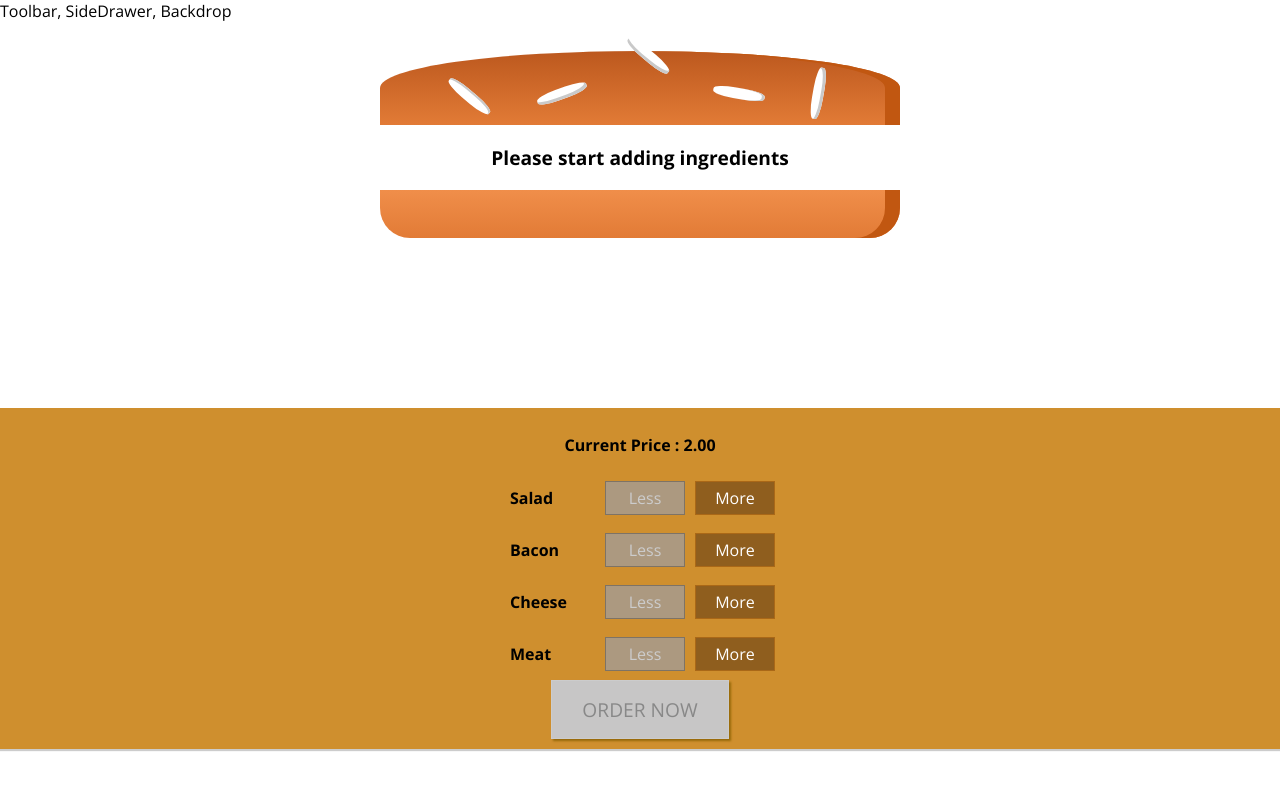
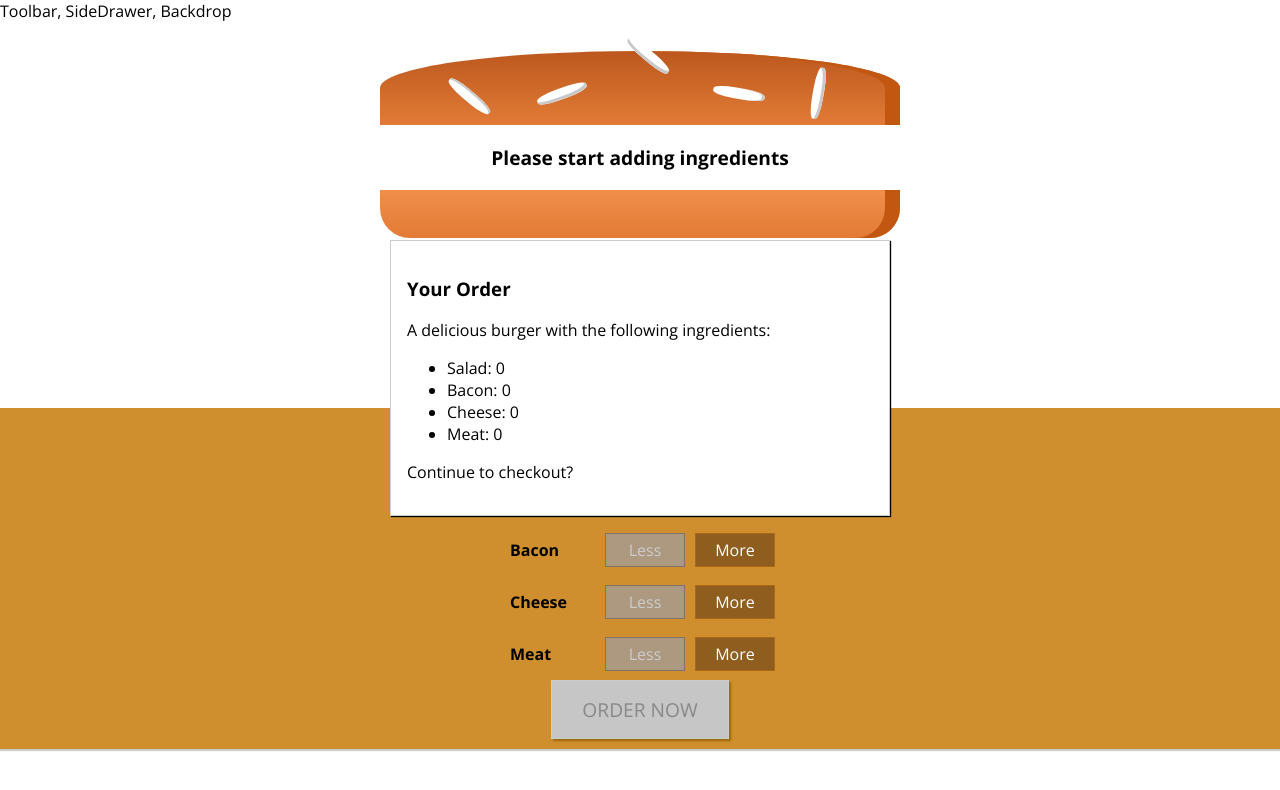
Before and after one commit to robin3317/Burger-House-BD, a React app: page / in a window 1280 px wide. Shown: the top 790 px of the page. Built offline with nearby package versions, Linux system fonts and the light colour scheme.

Commit message:
creating the order summary modal

```diff
--- /dev/null
+++ b/src/components/Burger/OrderSummary/OrderSummary.js
@@ -0,0 +1,23 @@
+import React from "react";
+import Auxi from "../../../hoc/Auxi";
+
+const orderSummary = props => {
+  const ingredientSummary = Object.keys(props.ingredients).map(igKey => {
+    return (
+      <li key={igKey}>
+        <span style={{ textTransform: "capitalize" }}>{igKey}</span>:{" "}
+        {props.ingredients[igKey]}
+      </li>
+    );
+  });
+  return (
+    <Auxi>
+      <h3>Your Order</h3>
+      <p>A delicious burger with the following ingredients:</p>
+      <ul>{ingredientSummary}</ul>
+      <p>Continue to checkout?</p>
+    </Auxi>
+  );
+};
+
+export default orderSummary;
--- /dev/null
+++ b/src/components/UI/Modal/Modal.css
@@ -0,0 +1,20 @@
+.Modal {
+  position: fixed;
+  z-index: 500;
+  background-color: white;
+  width: 70%;
+  border: 1px solid #ccc;
+  box-shadow: 1px 1px 1px black;
+  padding: 16px;
+  left: 15%;
+  top: 30%;
+  box-sizing: border-box;
+  transition: all 0.3s ease-out;
+}
+
+@media (min-width: 600px) {
+  .Modal {
+    width: 500px;
+    left: calc(50% - 250px);
+  }
+}
--- /dev/null
+++ b/src/components/UI/Modal/Modal.js
@@ -0,0 +1,6 @@
+import React from "react";
+import classes from "./Modal.css";
+
+const modal = props => <div className={classes.Modal}>{props.children}</div>;
+
+export default modal;
--- a/src/containers/BurgerBuilder/BurgerBuilder.js
+++ b/src/containers/BurgerBuilder/BurgerBuilder.js
@@ -2,6 +2,8 @@
 import Aux from "../../hoc/Auxi";
 import Burger from "../../components/Burger/Burger";
 import BuildControls from "../../components/Burger/BuildControls/BuildControls";
+import Modal from "../../components/UI/Modal/Modal";
+import OrderSummary from "../../components/Burger/OrderSummary/OrderSummary";
 
 const INGREDIENT_PRICES = {
   salad: 0.5,
@@ -76,6 +78,9 @@
     }
     return (
       <Aux>
+        <Modal>
+          <OrderSummary ingredients={this.state.ingredients} />
+        </Modal>
         <Burger ingredients={this.state.ingredients} />
         <BuildControls
           ingredientAdded={this.addIngredientHandler}
```
Also changed, not shown: src/components/UI/Backdrop/Backdrop.js (added).
